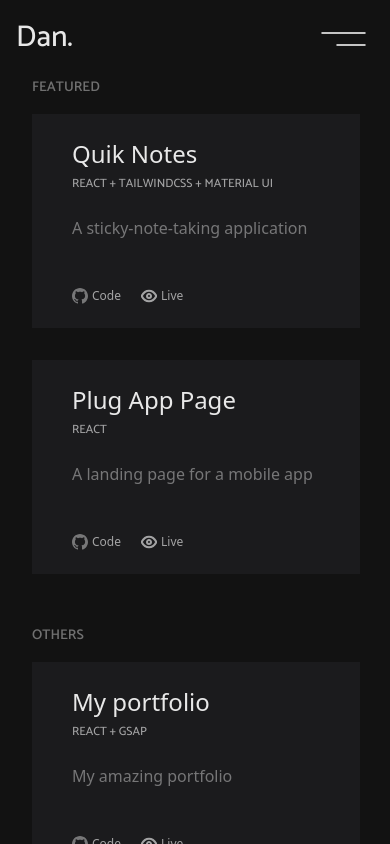
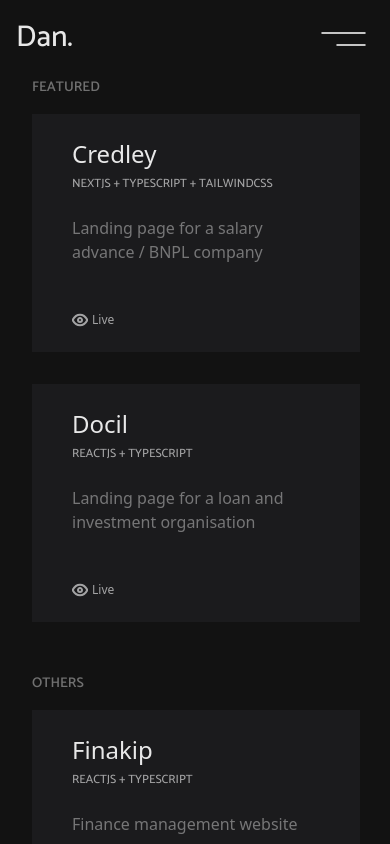
Before and after one commit to Dahnie/my-new-portfolio, a React (Create React App) app: page /work in a window 390 px wide. Built offline with nearby package versions, Linux system fonts and the light colour scheme.

Commit message:
modified SEO and mobile view

```diff
--- a/public/index.html
+++ b/public/index.html
@@ -4,7 +4,9 @@
 <head>
   <meta charset="utf-8" />
   <link rel="icon" href="./avatar-edit.png" />
-  <meta name="viewport" content="width=device-width, initial-scale=1" />
+  <meta http-equiv="x-ua-compatible" content="ie=edge">
+  <meta charset="utf-8">
+  <meta name="viewport" content="width=device-width, initial-scale=1, shrink-to-fit=no">
   <meta name="theme-color" content="#000000" />
   <meta name="description" content="Dan Adeneye's portfolio application" />
   <link rel="apple-touch-icon" href="%PUBLIC_URL%/logo192.png" />
@@ -13,12 +15,23 @@
       user's mobile device or desktop. See https://developers.google.com/web/fundamentals/web-app-manifest/
     -->
   <link rel="manifest" href="%PUBLIC_URL%/manifest.json" />
-
-  <meta property="og:title" content="Dan Adeneye's portfolio application" />
-  <meta property="og:url" content="https://sage-dan.netlify.app" />
-  <meta property="og:description" content="Dan's portfolio" />
-  <meta property="og:image" content="%PUBLIC_URL%/avatar-edit.png" />
-  <meta property="og:type" content="website" />
+  <!--  -->
+  <!--  -->
+  <!-- SEO -->
+  <meta data-react-helmet="true" name="description" content="Frontend Developer">
+  <meta property="og:title" content="Resume" data-react-helmet="true">
+  <meta data-react-helmet="true" property="og:description" content="Frontend Developer">
+  <meta data-react-helmet="true" property="og:type" content="Website">
+  <meta data-react-helmet="true" property="og:url" content="https://sage-dan.netlify.app">
+  <meta data-react-helmet="true" property="og:image" content="%PUBLIC_URL%/avatar-edit.png">
+  <meta data-react-helmet="true" name="keywords"
+    content="frontend developer, frontend engineer, tech, nigeria, software, software developer, portfolio, frontend developer portfolio">
+  <meta data-react-helmet="true" name="twitter:card" content="summary_large_image">
+  <meta data-react-helmet="true" name="twitter:creator" content="">
+  <meta data-react-helmet="true" name="twitter:description" content="Frontend Developer">
+  <meta name="twitter:title" content="Resume" data-react-helmet="true">
+  <!--  -->
+  <!--  -->
   <!--
       Notice the use of %PUBLIC_URL% in the tags above.
       It will be replaced with the URL of the `public` folder during the build.
--- a/src/components/Work.js
+++ b/src/components/Work.js
@@ -235,7 +235,6 @@
                             <div className="project-links flex lg:text-xs 2xl:text-sm text-white text-opacity-60 ">
                                 {/* Used anchor tags because of external link, check if solution to v6 external routing exists later */}
                                 {project.githubLink && (
-
                                     <a href={project.githubLink} target={"_blank"} rel="noreferrer" className="github-link flex pr-4">
                                         <img className="relative -top-0.5" src={githubAvatar} alt="github-icon" />
                                         <p className="px-1">Code</p>
--- a/src/components/mobile/MobileHome.js
+++ b/src/components/mobile/MobileHome.js
@@ -1,7 +1,7 @@
 import React, { useEffect, useRef } from 'react'
 import { Link, useNavigate, useLocation } from "react-router-dom"
 import { gsap } from "gsap"
-import profileImg from "../../assets/img/profile-img.png";
+import profileImg from "../../assets/img/avatar-edit.png";
 import githubAvatar from "../../assets/img/github-avatar.svg";
 import mailAvatar from "../../assets/img/mail-avatar.svg";
 import twitterAvatar from "../../assets/img/twitter-avatar.svg";
--- a/src/components/mobile/MobileWork.js
+++ b/src/components/mobile/MobileWork.js
@@ -10,6 +10,49 @@
 
     const featuredProjects = [
         {
+            name: "Credley",
+            tools: `NEXTJS + TYPESCRIPT + TAILWINDCSS`,
+            description: "Landing page for a salary advance / BNPL company",
+            githubLink: "",
+            isProjectLive: true,
+            projectLink: "https://credley.africa",
+        },
+        {
+            name: "Docil",
+            tools: `REACTJS + TYPESCRIPT`,
+            description: "Landing page for a loan and investment organisation",
+            githubLink: "",
+            isProjectLive: true,
+            projectLink: "https://docil.africa",
+        }
+    ]
+
+    const otherProjects = [
+        {
+            name: "Finakip",
+            tools: `REACTJS + TYPESCRIPT`,
+            description: "Finance management website",
+            githubLink: "",
+            isProjectLive: true,
+            projectLink: "https://www.finakip.com",
+        },
+        {
+            name: "Simptomini",
+            tools: `REACTJS + TYPESCRIPT`,
+            description: "Website for a digital healthcare provider",
+            githubLink: "",
+            isProjectLive: true,
+            projectLink: "https://www.simptomini.com",
+        },
+        {
+            name: "Tech Minte",
+            tools: `REACTJS + TYPESCRIPT`,
+            description: "Software agency company website",
+            githubLink: "",
+            isProjectLive: true,
+            projectLink: "https://www.techminte.com",
+        },
+        {
             name: "Quik Notes",
             tools: `REACT + TAILWINDCSS + MATERIAL UI`,
             description: "A sticky-note-taking application",
@@ -17,18 +60,14 @@
             isProjectLive: true,
             projectLink: "https://quik-note.netlify.app",
         },
-
         {
-            name: "Plug App Page",
-            tools: `REACT`,
-            description: "A landing page for a mobile app",
-            githubLink: "https://github.com/Dahnie/plug-landing-page",
+            name: "Visaprof",
+            tools: `REACTJS + TYPESCRIPT`,
+            description: "Visa application process services",
+            githubLink: "",
             isProjectLive: true,
-            projectLink: "https://plug-app.netlify.app",
-        }
-    ]
-
-    const otherProjects = [
+            projectLink: "https://www.staging-app.visaprof.com/",
+        },
         {
             name: "My portfolio",
             tools: `REACT + GSAP`,
@@ -39,14 +78,6 @@
         },
 
         {
-            name: "Tinder clone",
-            tools: `REACT + EXPRESS + MONGODB + FIREBASE`,
-            description: "Tinder app clone",
-            githubLink: "https://github.com/Dahnie/tinder-app-clone",
-            isProjectLive: true,
-            projectLink: "https://tinder-clone-6fa92.web.app/"
-        },
-        {
             name: "Flick app",
             tools: `REACT + REACT BOOTSTRAP`,
             description: "A dashboard, signin and signup build",
@@ -54,40 +85,6 @@
             isProjectLive: true,
             projectLink: "https://flick-dash.netlify.app"
         },
-        {
-            name: "Asap app",
-            tools: `JAVASCRIPT + BLADE + TAILWINDCSS`,
-            description: "A CMS application",
-            githubLink: "https://github.com/Ajibola03/asap",
-            isProjectLive: true,
-            projectLink: "http://test-asap.herokuapp.com/"
-        },
-
-        {
-            name: "Choice coin",
-            tools: `HTML/CSS + JAVASCRIPT + AlGORAND SDK`,
-            description: "A voting algorithm on algorand blockchain",
-            githubLink: "https://github.com/Dahnie/choice-coin-voting",
-            isProjectLive: false,
-            projectLink: "##"
-        },
-        {
-            name: "Tiktok clone",
-            tools: `REACT + EXPRESS + MONGODB + HEROKU`,
-            description: "Tiktok app clone",
-            githubLink: "https://github.com/Dahnie/tiktok-clone-app",
-            isProjectLive: false,
-            projectLink: "#"
-        },
-        // {
-        //     name: "DSA",
-        //     tools: `JAVASCRIPT(ES6+) + DEEP THINKING`,
-        //     description: "Algorithm scripting",
-        //     githubLink: "#",
-        //     isProjectLive: false,
-        //     projectLink: "#"
-        // }
-
     ]
 
     // Functions
@@ -112,14 +109,16 @@
                             </div>
                             <div className="project-links flex text-xs 2xl:text-sm text-white text-opacity-60 ">
                                 {/* Used ancchor tags because of external link, check if solution to v6 external routing exists later */}
-                                <a href={project.githubLink} className="github-link flex pr-4">
+                                {project.githubLink && (
+                                    <a href={project.githubLink} target={"_blank"} rel="noreferrer" className="github-link flex pr-4">
                                         <img className="relative top-0" src={githubAvatar} alt="github-icon" />
                                         <p className="px-1">Code</p>
                                     </a>
+                                )}
 
                                 {/* Used ancchor tags because of external link, check if solution to v6 external routing exists later */}
                                 {project.isProjectLive &&
-                                    (<a href={project.projectLink} className="live-link flex">
+                                    (<a href={project.projectLink} target={"_blank"} rel="noreferrer" className="live-link flex">
                                         <img className="relative top-0" src={eyeIcon} alt="eye-icon" />
                                         <p className="px-1">Live</p>
                                     </a>)
@@ -147,13 +146,15 @@
                                 {project.description}
                             </div>
                             <div className="project-links flex text-xs 2xl:text-sm text-white text-opacity-60 ">
-                                <a href={project.githubLink} className="github-link flex pr-4">
+                                {project.githubLink && (
+                                    <a href={project.githubLink} target={"_blank"} rel="noreferrer" className="github-link flex pr-4">
                                         <img className="relative top-0" src={githubAvatar} alt="github-icon" />
                                         <p className="px-1">Code</p>
                                     </a>
+                                )}
 
                                 {project.isProjectLive &&
-                                    (<a href={project.projectLink} className="live-link flex">
+                                    (<a href={project.projectLink} target={"_blank"} rel="noreferrer" className="live-link flex">
                                         <img className="relative top-0" src={eyeIcon} alt="eye-icon" />
                                         <p className="px-1">Live</p>
                                     </a>)
```
Also changed, not shown: src/components/mobile/MobileResume.js (+47 -6 lines). Lines whose indentation alone changed are shown as unchanged.
